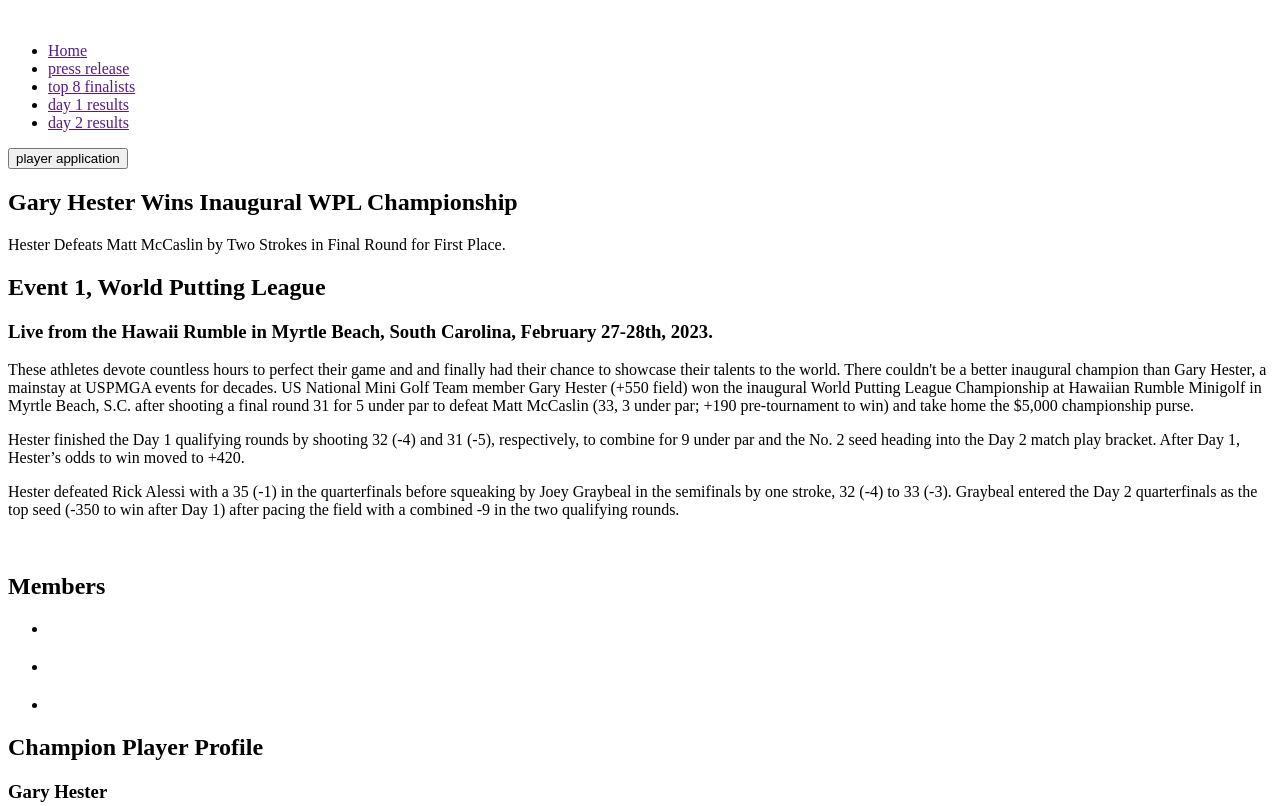
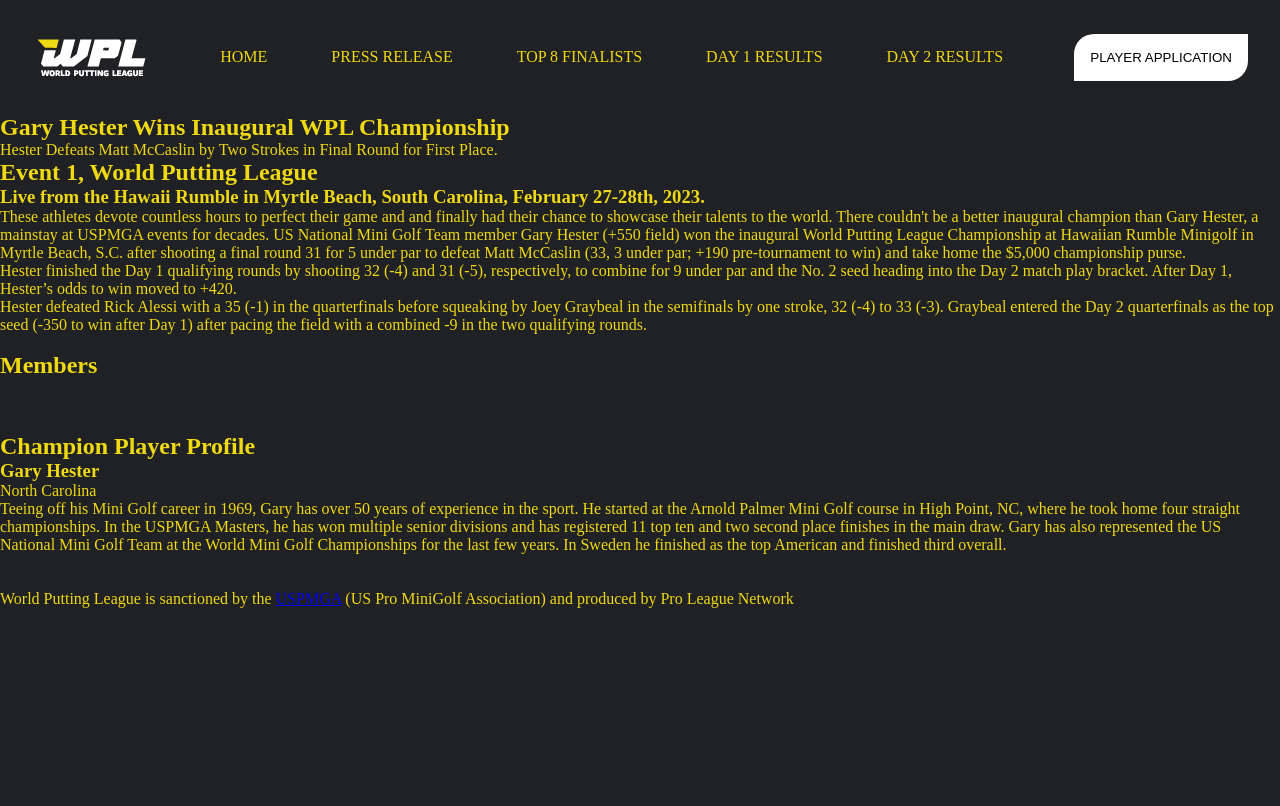
Before and after one commit to carrotforrabbit/WPL, a plain HTML site: page index.html in a window 1280 px wide. Shown: the top 806 px of the page. Drawn offline with Linux system fonts and the light colour scheme.

Commit message:
add header styles

```diff
--- /dev/null
+++ b/assets/styles/styles.css
@@ -0,0 +1,60 @@
+* {
+  margin: 0;
+  padding: 0;
+}
+
+body {
+  background-color: #202124;
+  color: #efd912;
+  box-sizing: border-box;
+}
+
+link {
+  cursor: pointer;
+}
+
+/* HEADER */
+
+.header {
+  padding: 2rem;
+  display: flex;
+  justify-content: space-between;
+  align-items: center;
+  text-transform: uppercase;
+}
+
+.header__list {
+  display: flex;
+  justify-content: space-between;
+  align-items: center;
+  list-style-type: none;
+}
+
+.header__item {
+  padding: 1rem;
+  margin: 0 1rem;
+}
+
+.header__link {
+  color: inherit;
+  text-decoration: none;
+  transition: ease-in-out 0.5s;
+}
+
+.header__item:hover {
+  color: #ffffff;
+}
+
+.header__button {
+  padding: 1rem;
+  background-color: #ffffff;
+  text-transform: uppercase;
+  border: none;
+  border-radius: 20px 0;
+  cursor: pointer;
+  transition: ease-in-out 0.5s;
+}
+
+.header__button:hover {
+  background-color: #efd912;
+}
--- a/index.html
+++ b/index.html
@@ -5,12 +5,13 @@
     <meta charset="UTF-8">
     <meta http-equiv="X-UA-Compatible" content="IE=edge">
     <meta name="viewport" content="width=device-width, initial-scale=1.0">
-    <title>Document</title>
+    <link rel="stylesheet" href="./assets/styles/styles.css">
+    <title>WPL</title>
 </head>
 
 <body>
     <header class="header">
-        <img src="" alt="" class="header__logo">
+        <img src="./assets/img/logo.png" alt="WPL logo." class="header__logo">
         <nav class="header__nav">
             <ul class="header__list">
                 <li class="header__item"><a href="" class="header__link">Home</a></li>
@@ -23,7 +24,8 @@
         <button class="header__button">player application</button>
     </header>
     <section class="intro">
-        <h1 class="intro__title">Gary Hester Wins Inaugural WPL Championship</h1>
+        <h1 class="intro__title"><span class="intro__title_cursive">Gary Hester</span> Wins Inaugural WPL Championship
+        </h1>
         <p class="intro__text">Hester Defeats Matt McCaslin by Two Strokes in Final Round for First Place.</p>
     </section>
     <section class="main">
```
Also changed, not shown: assets/img/logo.png (added), assets/img/main.png (added), assets/img/member.jpeg (added), assets/img/member1.jpeg (added), assets/img/member2.jpeg (added), assets/img/profile.jpeg (added), assets/img/video-cover.png (added).
